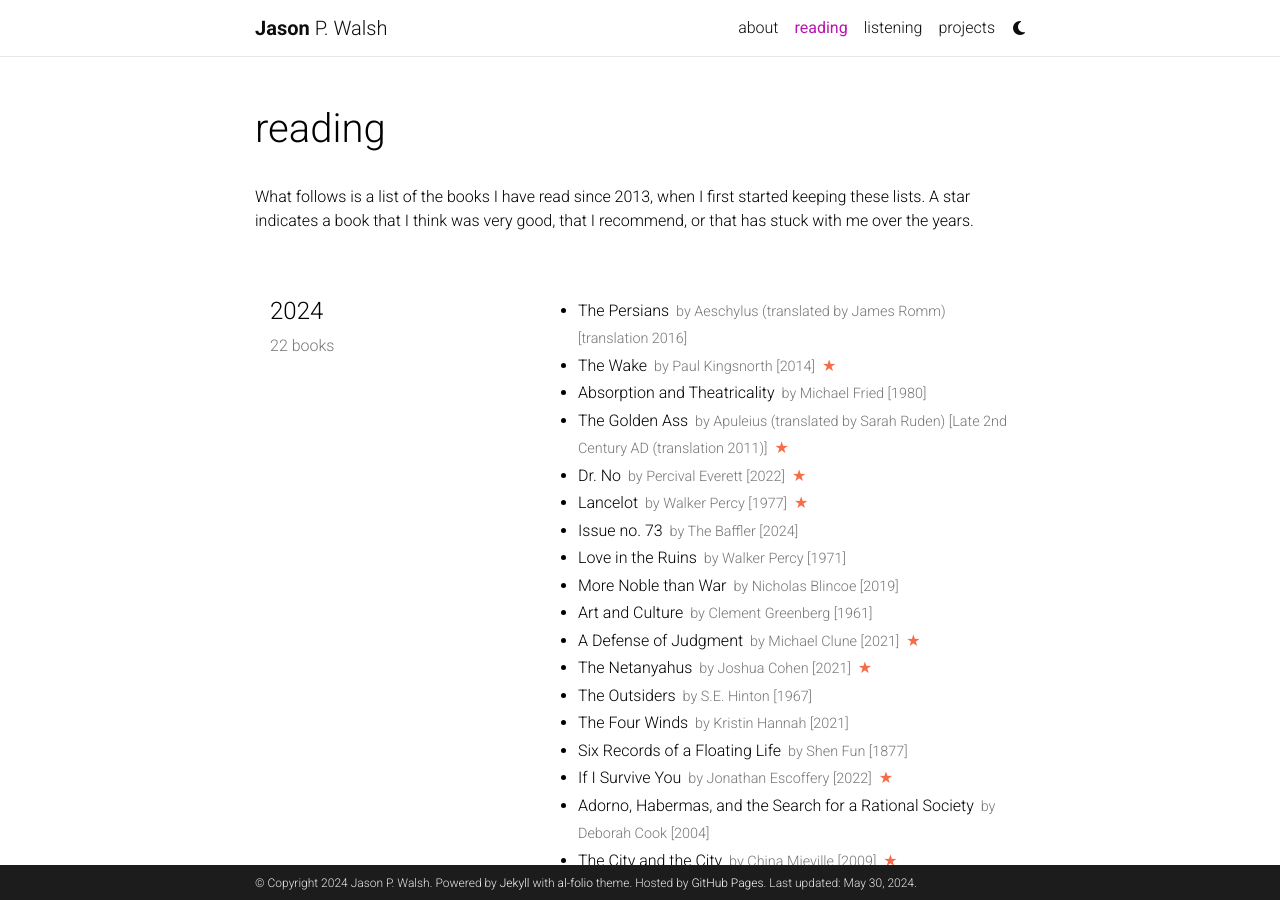
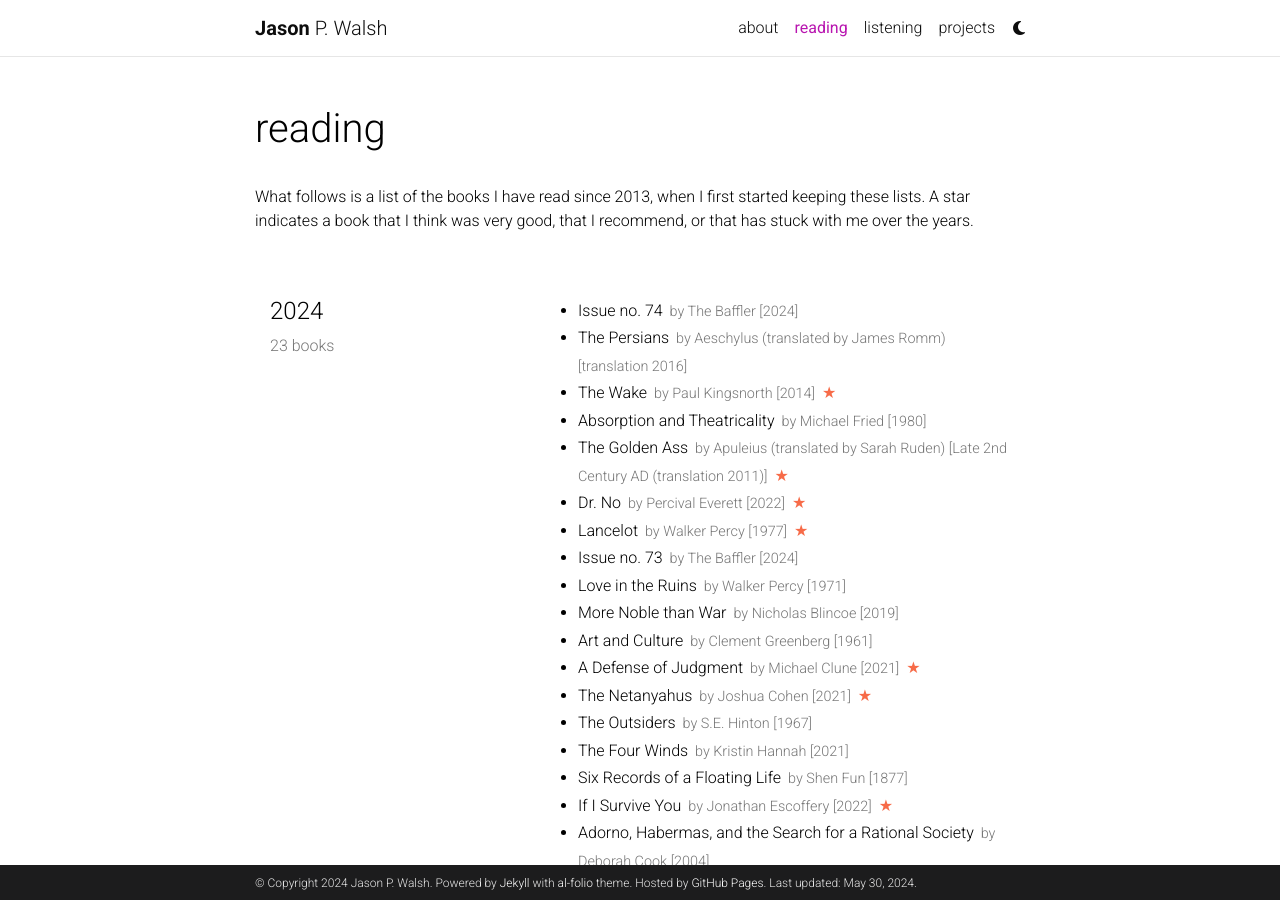
Before and after one commit to jwals23/jwals23.github.io, a Jekyll site: the page built from _pages/reading.md, in a window 1280 px wide and 900 px high. Built offline with Jekyll 4.4.1, drawn with Linux system fonts in a browser that asks for light colours; comment, search, counter and statistics services are not loaded; a style sheet for code colours, icons or effects is not loaded.

Commit message:
Update reading.yml

```diff
--- a/_data/reading.yml
+++ b/_data/reading.yml
@@ -1,6 +1,10 @@
 list:
   - year: "2024"
     books:
+      - title: Issue no. 74
+        author: The Baffler
+        year: 2024
+
       - title: The Persians
         author: Aeschylus (translated by James Romm)
         year: translation 2016
```
